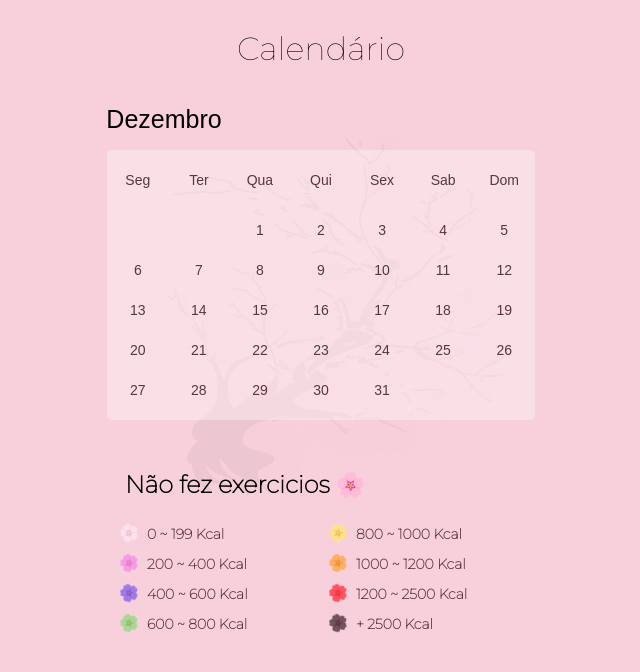
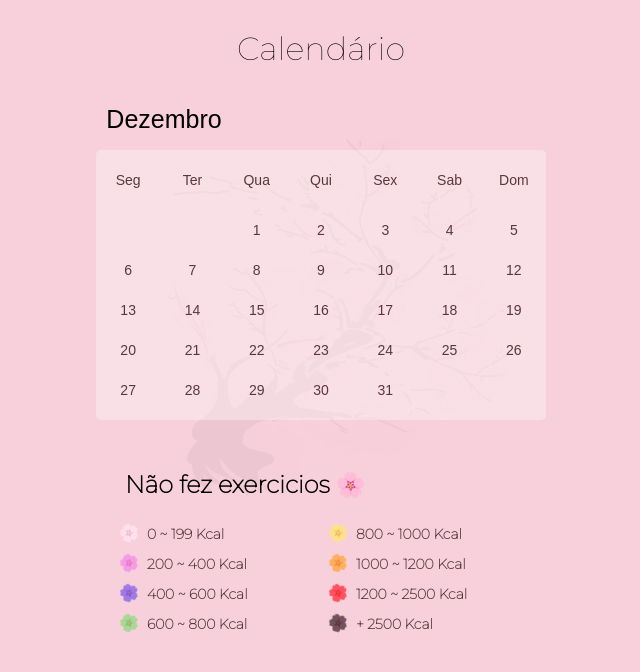
Before and after one commit to vinicius-mns/Calories-Tracker, a React (Create React App) app: page /calendar_tracker/Dezembro/2021 in a window 1280 px wide. Shown: the top 672 px of the page, without its empty margins (319-959 px from the left). Built offline with nearby package versions, Linux system fonts and the light colour scheme.

Commit message:
aumentando tamanho do calendario

```diff
--- a/src/styles/calendar.css
+++ b/src/styles/calendar.css
@@ -2,7 +2,7 @@
   background-color: rgba(255, 255, 255, 0.322);
   left: 0;
   right: 0;
-  width: 95%;
+  width: 100%;
   margin: 0 auto;
   z-index: 4;
 }
--- a/src/styles/calendarTracker.css
+++ b/src/styles/calendarTracker.css
@@ -3,7 +3,7 @@
   position: fixed;
   left: 0;
   right: 0;
-  width: 95%;
+  width: 100%;
   margin: 0 auto;
 
   display: flex;
```
